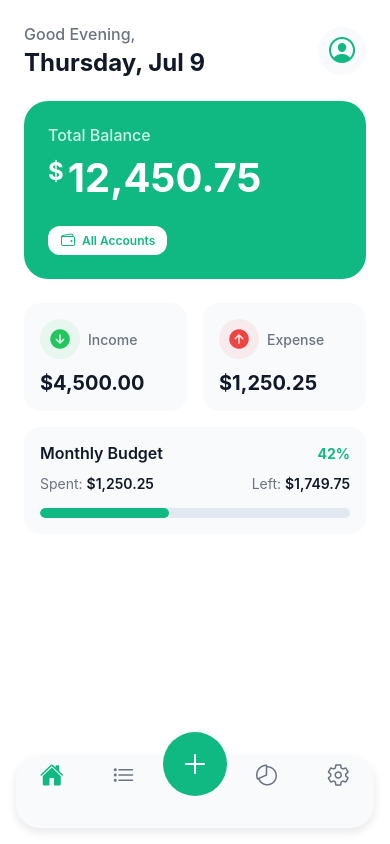
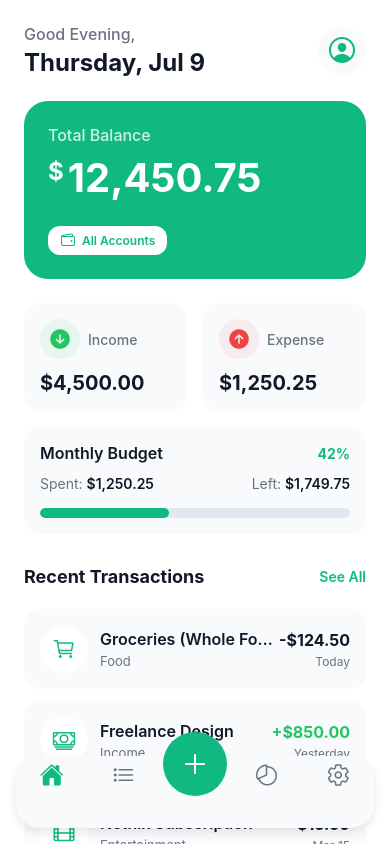
Before and after one commit to vanshikazawar27/WalletFlow, a React Native app: screen /HomeTab in a window 390 px wide. Built offline with nearby package versions, Linux system fonts and the light colour scheme.

Commit message:
add recent transactions list to dashboard

```diff
--- /dev/null
+++ b/src/components/dashboard/TransactionItem.tsx
@@ -0,0 +1,104 @@
+import React from 'react';
+import { View, Text, StyleSheet } from 'react-native';
+import { Ionicons } from '@expo/vector-icons';
+import { useTheme } from '../../theme/ThemeProvider';
+import { Card } from '../common/Card';
+
+export interface Transaction {
+  id: string;
+  title: string;
+  amount: number;
+  date: string;
+  category: string;
+  type: 'income' | 'expense';
+  iconName: keyof typeof Ionicons.glyphMap;
+}
+
+interface TransactionItemProps {
+  transaction: Transaction;
+}
+
+export const TransactionItem: React.FC<TransactionItemProps> = ({ transaction }) => {
+  const { colors } = useTheme();
+
+  const isIncome = transaction.type === 'income';
+  const amountColor = isIncome ? colors.income : colors.textPrimary;
+  const amountPrefix = isIncome ? '+' : '-';
+
+  return (
+    <Card style={styles.card}>
+      <View style={styles.container}>
+        <View style={styles.leftSection}>
+          <View style={[styles.iconContainer, { backgroundColor: colors.background }]}>
+            <Ionicons name={transaction.iconName} size={24} color={colors.primary} />
+          </View>
+          <View style={styles.details}>
+            <Text style={[styles.title, { color: colors.textPrimary }]} numberOfLines={1}>
+              {transaction.title}
+            </Text>
+            <Text style={[styles.category, { color: colors.textSecondary }]}>
+              {transaction.category}
+            </Text>
+          </View>
+        </View>
+
+        <View style={styles.rightSection}>
+          <Text style={[styles.amount, { color: amountColor }]}>
+            {amountPrefix}${Math.abs(transaction.amount).toLocaleString('en-US', { minimumFractionDigits: 2 })}
+          </Text>
+          <Text style={[styles.date, { color: colors.textSecondary }]}>
+            {transaction.date}
+          </Text>
+        </View>
+      </View>
+    </Card>
+  );
+};
+
+const styles = StyleSheet.create({
+  card: {
+    padding: 16,
+    marginVertical: 6,
+    borderRadius: 16,
+  },
+  container: {
+    flexDirection: 'row',
+    justifyContent: 'space-between',
+    alignItems: 'center',
+  },
+  leftSection: {
+    flexDirection: 'row',
+    alignItems: 'center',
+    flex: 1,
+  },
+  iconContainer: {
+    width: 48,
+    height: 48,
+    borderRadius: 24,
+    justifyContent: 'center',
+    alignItems: 'center',
+    marginRight: 12,
+  },
+  details: {
+    flex: 1,
+  },
+  title: {
+    fontSize: 16,
+    fontWeight: '600',
+    marginBottom: 4,
+  },
+  category: {
+    fontSize: 13,
+  },
+  rightSection: {
+    alignItems: 'flex-end',
+  },
+  amount: {
+    fontSize: 16,
+    fontWeight: '700',
+    marginBottom: 4,
+  },
+  date: {
+    fontSize: 12,
+  },
+});
--- a/src/screens/Home/HomeScreen.tsx
+++ b/src/screens/Home/HomeScreen.tsx
@@ -5,7 +5,16 @@ import { useTheme } from '../../theme/ThemeProvider';
 import { BalanceCard } from '../../components/dashboard/BalanceCard';
 import { SummaryCard } from '../../components/dashboard/SummaryCard';
 import { BudgetProgress } from '../../components/dashboard/BudgetProgress';
+import { TransactionItem, Transaction } from '../../components/dashboard/TransactionItem';
 import { Ionicons } from '@expo/vector-icons';
+import { TouchableOpacity } from 'react-native';
+
+const DUMMY_TRANSACTIONS: Transaction[] = [
+  { id: '1', title: 'Groceries (Whole Foods)', amount: 124.50, date: 'Today', category: 'Food', type: 'expense', iconName: 'cart-outline' },
+  { id: '2', title: 'Freelance Design', amount: 850.00, date: 'Yesterday', category: 'Income', type: 'income', iconName: 'cash-outline' },
+  { id: '3', title: 'Netflix Subscription', amount: 15.99, date: 'Mar 15', category: 'Entertainment', type: 'expense', iconName: 'film-outline' },
+  { id: '4', title: 'Uber Ride', amount: 24.30, date: 'Mar 12', category: 'Transport', type: 'expense', iconName: 'car-outline' },
+];
 
 export const HomeScreen = () => {
   const { colors } = useTheme();
@@ -57,6 +66,21 @@ export const HomeScreen = () => {
         {/* Budget Section */}
         <BudgetProgress totalBudget={3000} spentAmount={1250.25} />
 
+        {/* Recent Transactions Header */}
+        <View style={styles.sectionHeader}>
+          <Text style={[styles.sectionTitle, { color: colors.textPrimary }]}>Recent Transactions</Text>
+          <TouchableOpacity activeOpacity={0.7}>
+            <Text style={[styles.seeAllText, { color: colors.primary }]}>See All</Text>
+          </TouchableOpacity>
+        </View>
+
+        {/* Transactions List */}
+        <View style={styles.transactionsList}>
+          {DUMMY_TRANSACTIONS.map(tx => (
+            <TransactionItem key={tx.id} transaction={tx} />
+          ))}
+        </View>
+
         {/* Temporary Spacer for Bottom Nav */}
         <View style={{ height: 100 }} />
       </ScrollView>
@@ -98,4 +122,22 @@ const styles = StyleSheet.create({
   spacer: {
     width: 16,
   },
+  sectionHeader: {
+    flexDirection: 'row',
+    justifyContent: 'space-between',
+    alignItems: 'center',
+    marginTop: 24,
+    marginBottom: 8,
+  },
+  sectionTitle: {
+    fontSize: 18,
+    fontWeight: 'bold',
+  },
+  seeAllText: {
+    fontSize: 14,
+    fontWeight: '600',
+  },
+  transactionsList: {
+    marginTop: 8,
+  },
 });
```
